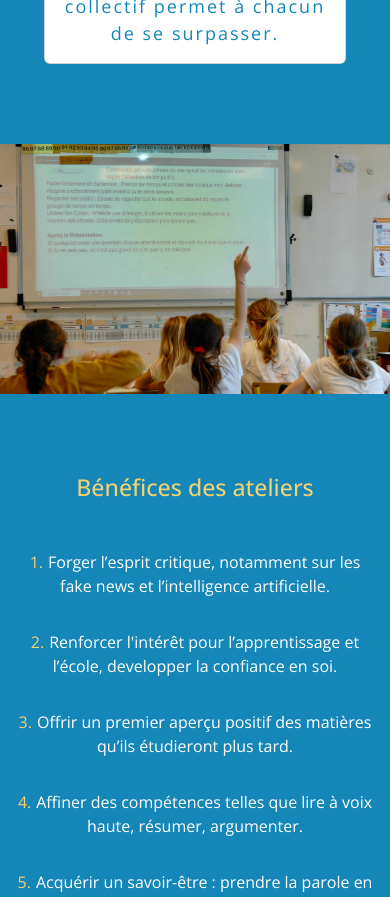
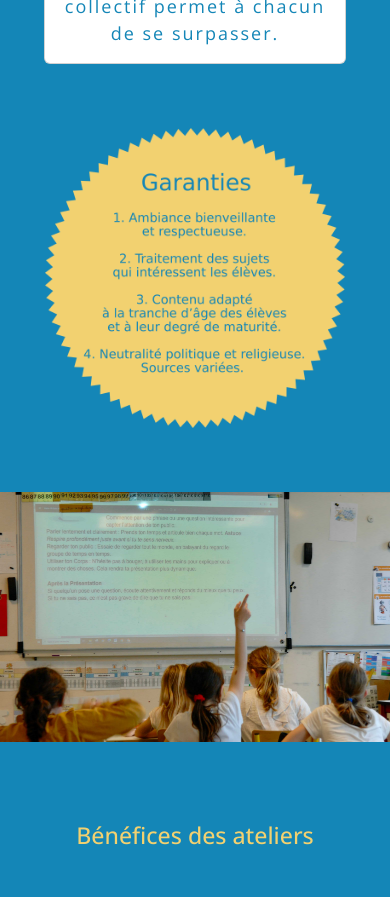
Before and after one commit to jbcharrier/etincelles, an Angular app: page /accueil in a window 390 px wide. Shown: the part 4420-5317 px from the top of the page. Built offline with nearby package versions, Linux system fonts and the light colour scheme.

Commit message:
garanties

```diff
--- a/src/app/accueil/accueil.component.html
+++ b/src/app/accueil/accueil.component.html
@@ -51,8 +51,8 @@
     <div class="col-lg-4">
       <i class="bi bi-geo-alt-fill"></i>
       <p>
-        Les ateliers Étincelles se tiennent à <span class="bold">Paris</span>, en groupe de
-        <span class="bold">5 élèves à domicile</span>, ou de
+        Les ateliers Étincelles se tiennent à <span class="bold">Paris</span>,
+        en groupe de <span class="bold">5 élèves à domicile</span>, ou de
         <span class="bold">15 élèves maximum dans une salle</span>. Possiblités
         de <span class="bold">visioconférence</span>. Ils sont aussi destinés
         aux <span class="bold">établissements scolaires</span> (atelier
@@ -72,7 +72,7 @@
   <div class="row justify-content-center pedagogy">
     <div class="col-lg-8">
       <div>
-        <img src="logo1-detour.png" alt="" />
+        <img class="logo" src="logo1-detour.png" alt="" />
         <h3>Pédagogie des ateliers</h3>
       </div>
       <mat-tab-group *ngIf="!onMobile; else onMobileTemplate">
@@ -171,6 +171,7 @@
         </div>
       </ng-template>
     </div>
+    <div class="col-lg-3 offset-lg-1 garanties"></div>
   </div>
   <div class="row justify-content-center benefices">
     <div class="col-xl-6 img-class"></div>
--- a/src/app/accueil/accueil.component.scss
+++ b/src/app/accueil/accueil.component.scss
@@ -102,7 +102,7 @@
       color: $yellow;
       margin-left: 2rem;
     }
-    img {
+    img.logo {
       width: 120px;
       height: auto;
     }
@@ -124,6 +124,12 @@
     }
     ::ng-deep .mat-mdc-tab .mdc-tab-indicator__content--underline {
       border-color: white !important;
+    }
+    .garanties{
+      background-image: url(./../../../public/garanties.png);
+      background-repeat: no-repeat;
+      background-size: contain;
+      background-position: center;
     }
   }
   .pedagogy-mobile{
@@ -212,6 +218,10 @@
         height: 400px;
       }
     }
+    .garanties{
+      margin-top: 3rem;
+      height: 300px;
+    }
   }
 }
 
--- a/src/app/formules/formules.component.html
+++ b/src/app/formules/formules.component.html
@@ -144,7 +144,7 @@
       <div class="row justify-content-center first">
         <div class="col">
           <h4 class="mention">
-            Conditions et tarifs des différentes formule sur demande (<span
+            Conditions et tarifs des différentes formules sur demande (<span
               [routerLink]="'/inscription'"
               >page inscription</span
             >)
```
Also changed, not shown: public/garanties.png (added).
